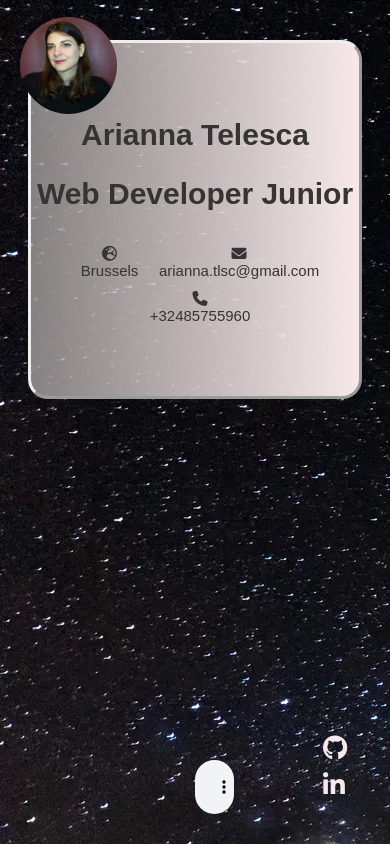
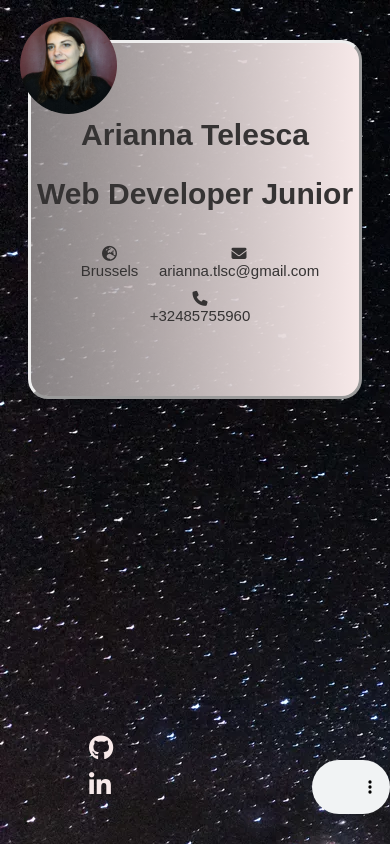
Before and after one commit to AriannaTelesca/VCard, a plain HTML site: page index.html in a window 390 px wide. Drawn offline with Linux system fonts and the light colour scheme.

Commit message:
audio icons

```diff
--- a/styles.css
+++ b/styles.css
@@ -45,9 +45,9 @@ img {
 audio {
     position: absolute;
     top: 90%;
-    left: 50%;
-    width: 5%;
-    color:rgb(247, 233, 233);
+    left: 80%;
+    width: 10%;
+
 }
 
 a {
@@ -85,7 +85,7 @@ img:hover {
     }
 
     .icons {
-            left: 70%;
+            left: 10%;
             top: 86%;
     }
 
@@ -94,7 +94,7 @@ img:hover {
         font-size: 15px;
     }
     audio {
-        width: 10%;
+        width: 20%;
     }
 }
 
```
